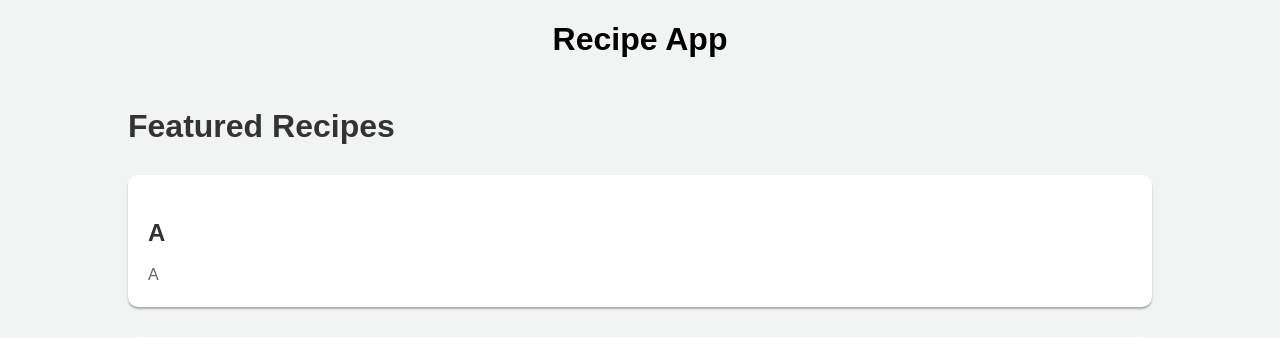
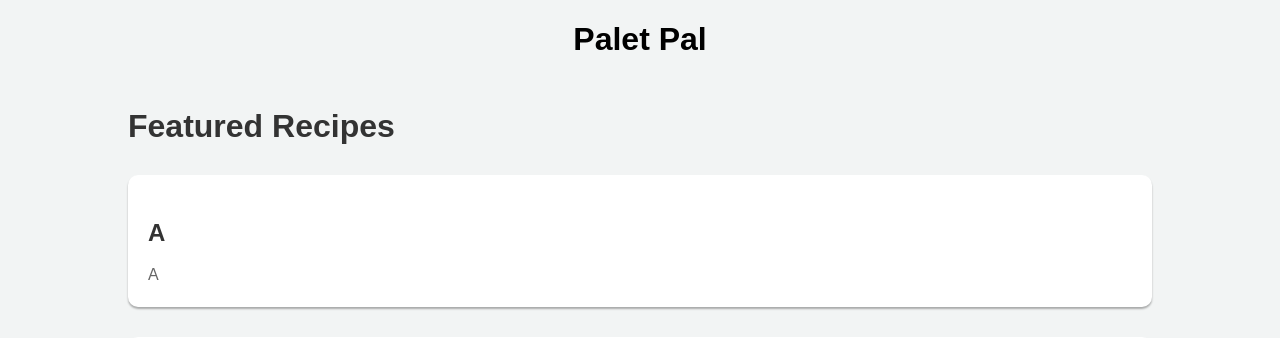
Before and after one commit to apate222/Team11, a Flask app: template PlatePal/website/templates/home.html in a window 1280 px wide. Shown: the part 63-401 px from the top of the page. Run offline with Flask 3, Linux system fonts and the light colour scheme; the template is opened without the code that fills it: values that come from a table or form of the project are taken from there, others are empty.

Commit message:
fixed small errors

```diff
--- a/PlatePal/website/templates/home.html
+++ b/PlatePal/website/templates/home.html
@@ -3,7 +3,7 @@
 {% block content %}
 <link rel="stylesheet" type="text/css" href="{{ url_for('static', filename='home.css') }}">
     <div>
-        <h1 align="center">Recipe App</h1>
+        <h1 align="center">Palet Pal</h1>
     </div>
 
     <div class="recipes">
```
